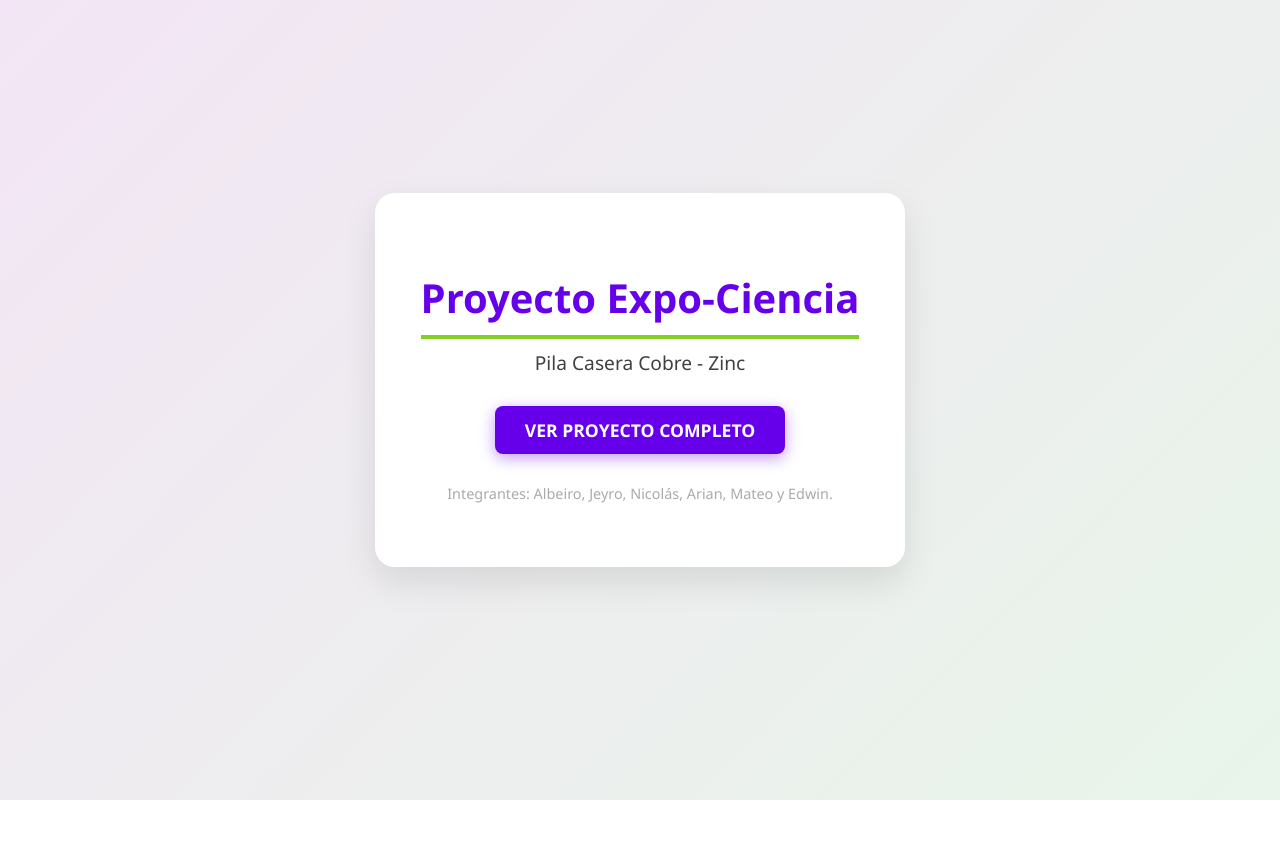
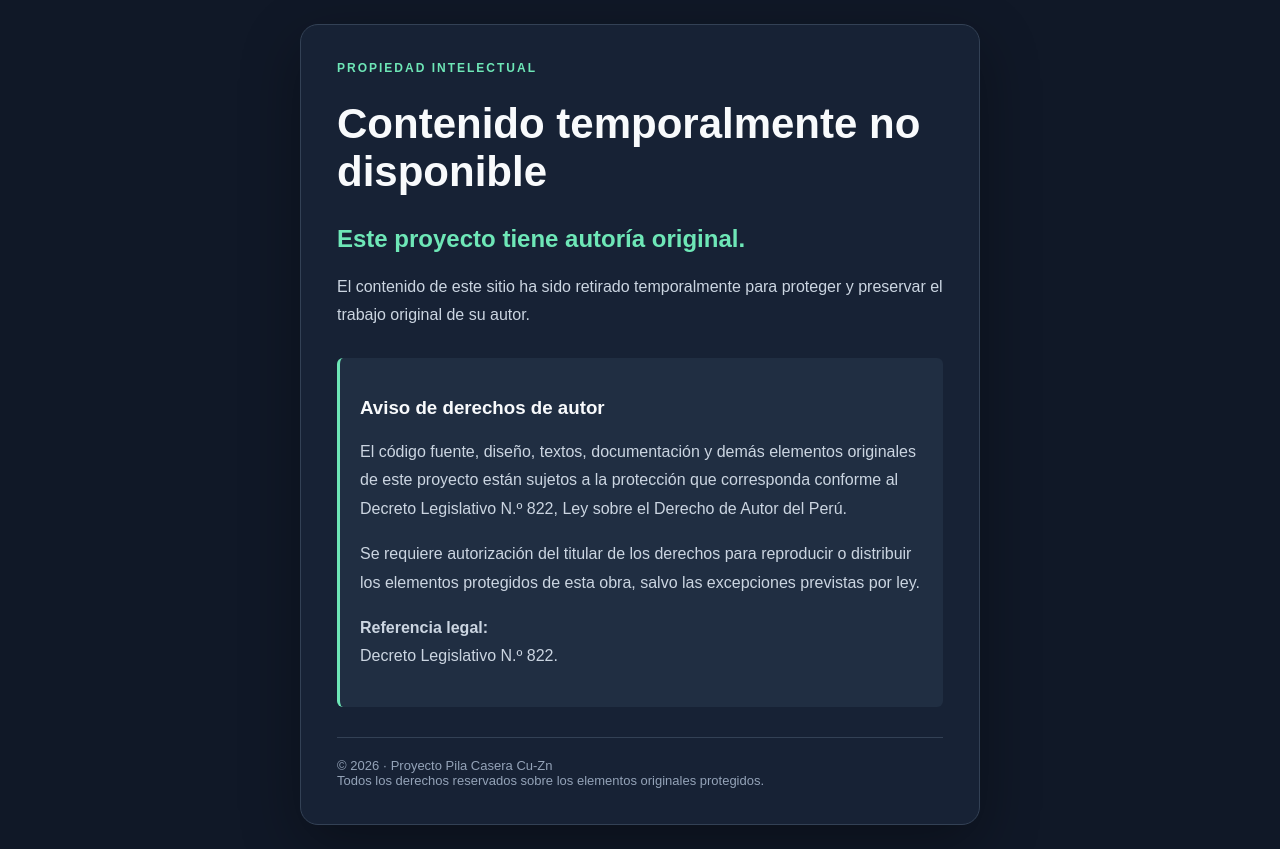
Before and after one commit to PilaCaseraCu-Zn/web, a plain HTML site: page index.html in a window 1280 px wide. Before the commit the page ends 800 px from the top, so only its background shows below. Drawn offline with Linux system fonts and the light colour scheme.

Commit message:
Update index.html

```diff
--- a/index.html
+++ b/index.html
@@ -1,97 +1,113 @@
+
 <!DOCTYPE html>
 <html lang="es">
 <head>
   <meta charset="UTF-8">
   <meta name="viewport" content="width=device-width, initial-scale=1.0">
-    <title>Página de Inicio - Proyecto Ciencia</title>
+  <meta name="robots" content="noindex, nofollow">
+  <title>Contenido no disponible | Pila Casera Cu-Zn</title>
   <style>
-        /* Paleta de colores: Morado (#6600eb) y Verde (#82cf26) */
-        :root {
-            --color-principal: #6600eb;
-            --color-acento: #82cf26;
-            --color-texto: #404040; /* Gris Oscuro para legibilidad */
+    * { box-sizing: border-box; }
+
+    body {
+      margin: 0;
+      min-height: 100vh;
+      display: grid;
+      place-items: center;
+      padding: 24px;
+      background: #101827;
+      color: #f8fafc;
+      font-family: Arial, sans-serif;
     }
 
-        body {
-            font-family: 'Segoe UI', Tahoma, Geneva, Verdana, sans-serif;
-            margin: 0;
-            display: flex;
-            justify-content: center;
-            align-items: center;
-            min-height: 100vh;
-            background: linear-gradient(135deg, #f3e5f5 0%, #e8f5e9 100%);
-            text-align: center;
+    main {
+      width: 100%;
+      max-width: 680px;
+      padding: 36px;
+      border: 1px solid #334155;
+      border-radius: 18px;
+      background: #172235;
+      box-shadow: 0 20px 60px #0005;
     }
 
-        .card {
-            background-color: white;
-            padding: 50px 40px;
-            border-radius: 20px;
-            box-shadow: 0 15px 35px rgba(0, 0, 0, 0.1);
-            max-width: 450px;
-            width: 90%;
-            transform: translateY(-20px); /* Ligero desplazamiento hacia arriba para centrar mejor */
+    .tag {
+      color: #6ee7b7;
+      font-size: 12px;
+      font-weight: bold;
+      letter-spacing: 2px;
     }
 
     h1 {
-            color: var(--color-principal);
-            font-size: 2.5em;
-            margin-bottom: 5px;
-            border-bottom: 4px solid var(--color-acento);
-            display: inline-block;
-            padding-bottom: 10px;
+      font-size: clamp(28px, 5vw, 42px);
+      line-height: 1.15;
+      margin-top: 25px;
     }
 
-        h2 {
-            color: var(--color-texto);
-            font-size: 1.2em;
-            font-weight: 400;
-            margin-top: 5px;
-            margin-bottom: 30px;
+    h2 { color: #6ee7b7; }
+
+    p {
+      color: #cbd5e1;
+      line-height: 1.8;
     }
 
-        .btn-principal {
-            display: inline-block;
-            padding: 12px 30px;
-            /* Botón con color Morado Principal */
-            background-color: var(--color-principal);
-            color: white;
-            text-decoration: none;
-            font-weight: bold;
-            border-radius: 8px;
-            font-size: 1.1em;
-            transition: background-color 0.3s ease, transform 0.2s;
-            box-shadow: 0 4px 15px rgba(102, 0, 235, 0.4);
+    .legal {
+      margin-top: 28px;
+      padding: 20px;
+      border-left: 3px solid #6ee7b7;
+      background: #202e42;
+      border-radius: 6px;
     }
 
-        .btn-principal:hover {
-            /* Al pasar el mouse, usa el color Verde */
-            background-color: var(--color-acento);
-            color: var(--color-principal);
-            transform: translateY(-3px);
-            box-shadow: 0 6px 20px rgba(130, 207, 38, 0.6);
-        }
-
-        .footer-text {
-            color: #aaa;
-            font-size: 0.9em;
+    footer {
       margin-top: 30px;
+      padding-top: 20px;
+      border-top: 1px solid #334155;
+      color: #94a3b8;
+      font-size: 13px;
     }
   </style>
 </head>
 <body>
-    <div class="card">
-        <h1>Proyecto Expo-Ciencia</h1>
+  <main>
+    <div class="tag">PROPIEDAD INTELECTUAL</div>
 
-        <h2>Pila Casera Cobre - Zinc</h2>
+    <h1>Contenido temporalmente no disponible</h1>
 
-        <a href="pilacasera.html" class="btn-principal">
-            VER PROYECTO COMPLETO
-        </a>
+    <h2>Este proyecto tiene autoría original.</h2>
 
-        <p class="footer-text">
-            Integrantes: Albeiro, Jeyro, Nicolás, Arian, Mateo y Edwin.
+    <p>
+      El contenido de este sitio ha sido retirado temporalmente
+      para proteger y preservar el trabajo original de su autor.
     </p>
-    </div>
+
+    <section class="legal">
+      <h3>Aviso de derechos de autor</h3>
+
+      <p>
+        El código fuente, diseño, textos, documentación y demás
+        elementos originales de este proyecto están sujetos a
+        la protección que corresponda conforme al Decreto
+        Legislativo N.º 822, Ley sobre el Derecho de Autor
+        del Perú.
+      </p>
+
+      <p>
+        Se requiere autorización del titular de los derechos
+        para reproducir o distribuir los elementos protegidos
+        de esta obra, salvo las excepciones previstas por ley.
+      </p>
+
+      <p>
+        <strong>Referencia legal:</strong><br>
+        Decreto Legislativo N.º 822.
+      </p>
+    </section>
+
+    <footer>
+      © 2026 · Proyecto Pila Casera Cu-Zn<br>
+      Todos los derechos reservados sobre los elementos
+      originales protegidos.
+    </footer>
+  </main>
 </body>
 </html>
```
Lines whose indentation alone changed are shown as unchanged.
